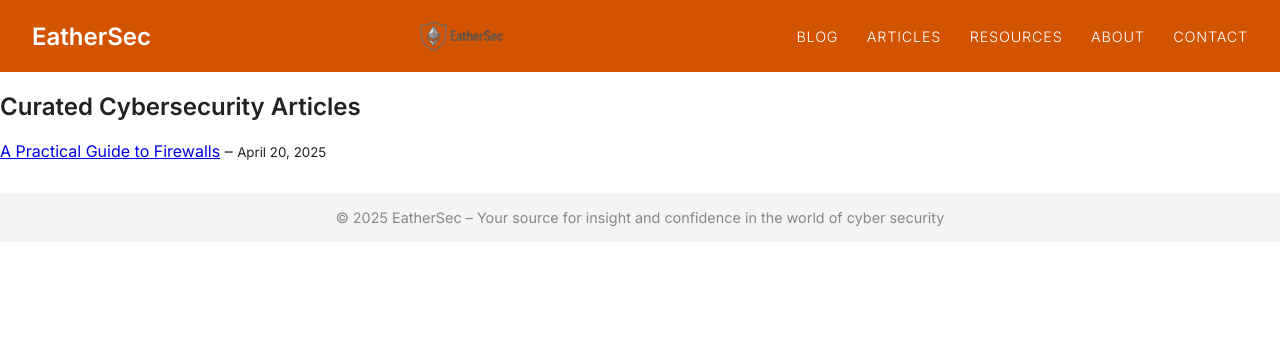
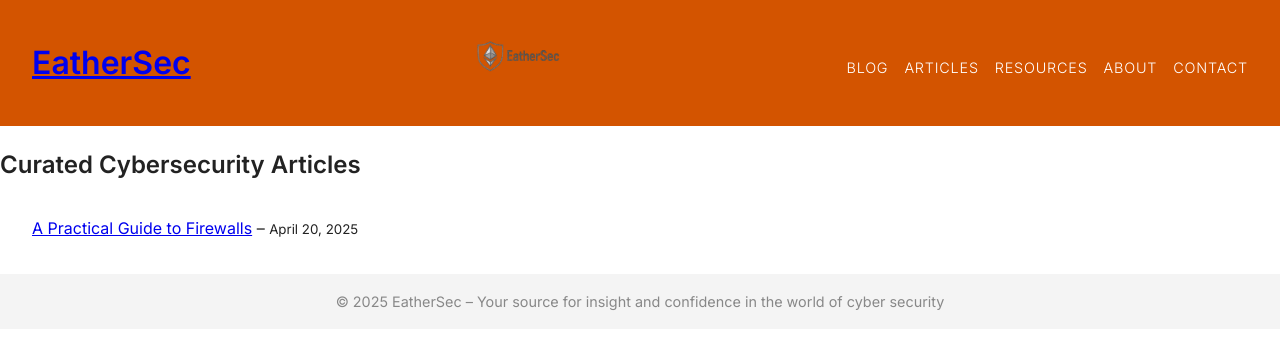
Before and after one commit to espenssk/blogpage, a Jekyll site: the page built from articles.md, in a window 1280 px wide. Shown: the top 350 px of the page. Built offline with Jekyll 4.4.1, drawn with Linux system fonts in a browser that asks for light colours.

Commit message:
Update style.css

```diff
--- a/assets/css/style.css
+++ b/assets/css/style.css
@@ -1,30 +1,44 @@
+/* === RESET + BASE === */
+* {
+  box-sizing: border-box;
+}
+
 body {
   margin: 0;
   font-family: 'Inter', sans-serif;
   background-color: #fff;
   color: #222;
+  line-height: 1.6;
 }
 
+/* === HEADER === */
 header {
   display: flex;
   align-items: center;
   justify-content: space-between;
   background-color: #d35400;
   padding: 1rem 2rem;
+  flex-wrap: wrap;
 }
 
-header h1 {
+header h1.logo {
   margin: 0;
-  font-size: 1.5rem;
 }
 
-header h1 a {
-  color: #fff;
-  text-decoration: none;
+header h1.logo img {
+  height: 40px;
+  width: auto;
+}
+
+/* === NAVIGATION === */
+nav {
+  display: flex;
+  flex-wrap: wrap;
+  gap: 1rem;
+  margin-top: 0.5rem;
 }
 
 nav a {
-  margin-left: 1.5rem;
   color: #fff;
   text-decoration: none;
   font-weight: 300;
@@ -33,6 +47,7 @@ nav a {
   text-transform: uppercase;
 }
 
+/* === HERO === */
 .hero {
   display: flex;
   flex-wrap: wrap;
@@ -40,15 +55,17 @@ nav a {
   background: #fef6f0;
   align-items: center;
   justify-content: space-between;
+  gap: 2rem;
 }
 
 .hero-text {
-  max-width: 500px;
+  flex: 1 1 300px;
 }
 
 .hero-text h2 {
-  font-size: 2.2rem;
+  font-size: 2rem;
   color: #d35400;
+  margin-top: 0;
 }
 
 .hero-text p {
@@ -57,6 +74,7 @@ nav a {
 }
 
 .hero-text a {
+  display: inline-block;
   padding: 0.7rem 1.5rem;
   background-color: #d35400;
   color: #fff;
@@ -65,29 +83,34 @@ nav a {
   font-weight: 500;
 }
 
-.logo img {
-  height: 40px;
-  width: auto;
-  vertical-align: middle;
+.hero-image {
+  flex: 1 1 300px;
+  display: flex;
+  justify-content: center;
 }
 
-
 .hero-image img {
-  max-width: 400px;
-  width: 100%;
+  max-width: 100%;
   height: auto;
   border-radius: 6px;
 }
 
+/* === POSTS / LISTS === */
 .post-list {
   list-style: none;
   padding-left: 0;
+  margin: 2rem;
 }
 
 .post-list li {
-  margin-bottom: 1rem;
+  margin-bottom: 1.5rem;
 }
 
+.post-list h3 {
+  margin: 0 0 0.3rem;
+}
+
+/* === FOOTER === */
 footer {
   text-align: center;
   padding: 1rem;
@@ -96,3 +119,31 @@ footer {
   color: #888;
   margin-top: 2rem;
 }
+
+/* === RESPONSIVE NAVIGATION === */
+@media screen and (max-width: 700px) {
+  header {
+    flex-direction: column;
+    align-items: flex-start;
+  }
+
+  nav {
+    flex-direction: column;
+    align-items: flex-start;
+    margin-top: 1rem;
+  }
+
+  .hero {
+    flex-direction: column;
+    text-align: center;
+  }
+
+  .hero-text,
+  .hero-image {
+    flex: 1 1 100%;
+  }
+
+  .hero-text a {
+    margin-top: 1rem;
+  }
+}
```
